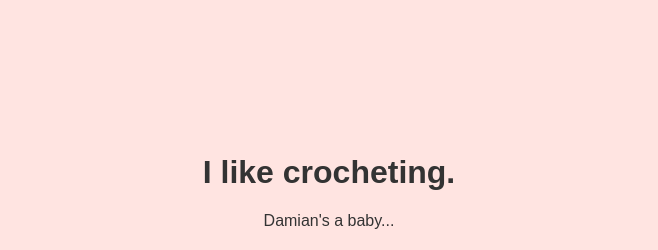
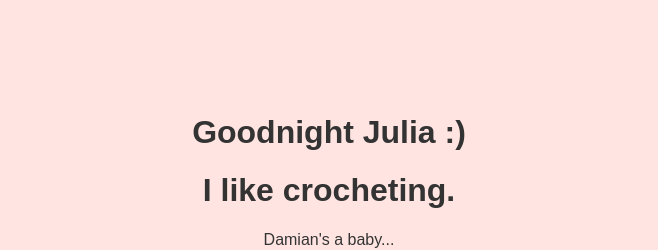
Before and after one commit to dameeeedolla/goodnight-julia, a plain HTML site: page index.html in a window 1280 px wide. Shown: the top 250 px of the page, without its empty margins (311-969 px from the left). Drawn offline with Linux system fonts and the light colour scheme.

Commit message:
Update index.html

```diff
--- a/index.html
+++ b/index.html
@@ -19,6 +19,11 @@
         max-width: 600px;
         padding: 20px;
       }
+      .title {
+        font-size: 2em;
+        font-weight: bold;
+        margin-bottom: 20px;
+      }
       img {
         margin-top: 20px;
         max-width: 100%;
@@ -28,6 +33,7 @@
   </head>
   <body>
     <div class="container">
+      <div class="title">Goodnight Julia :)</div>
       <h1>I like crocheting.</h1>
       <p>Damian's a baby...</p>
       <img src="IMG_6542.png" alt="Test Image" width="300">
```
